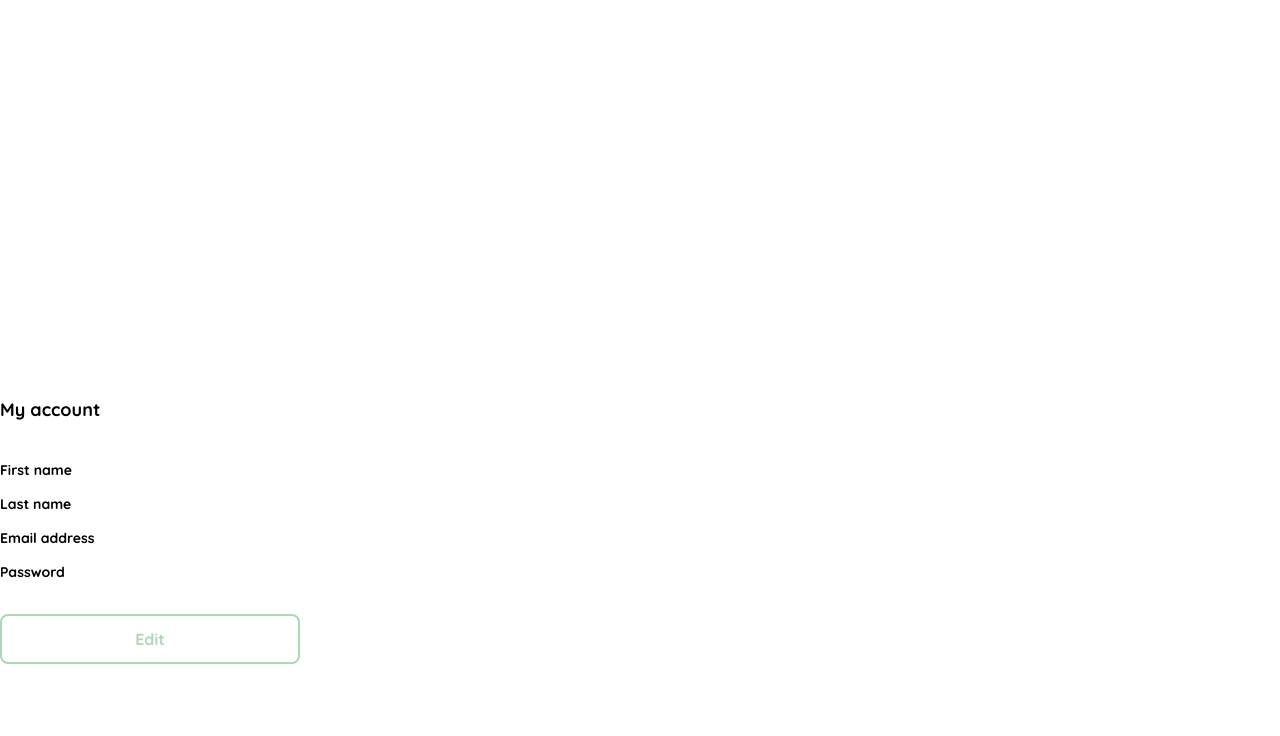
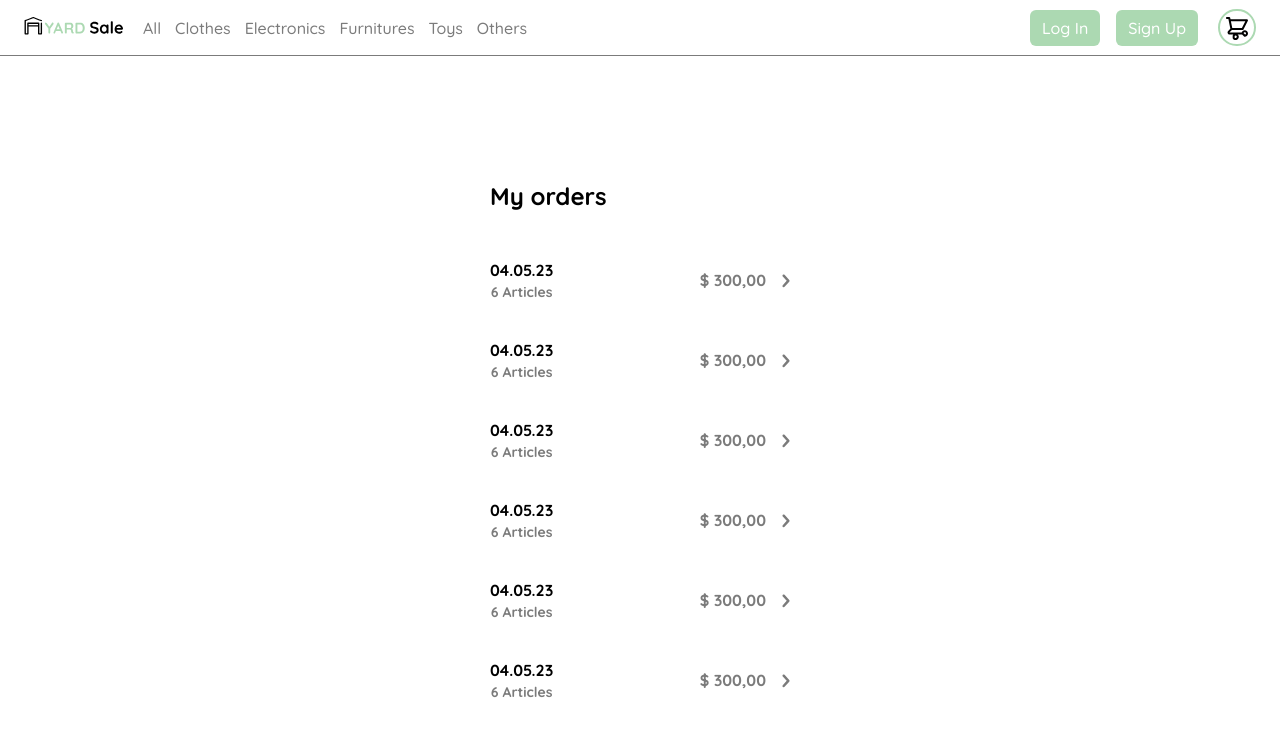
Before and after one commit to VictorCar86/YardSale-E-Commerce, a React (Vite) app: page /my-orders in a window 1280 px wide. Shown: the top 736 px of the page. Built offline with nearby package versions, Linux system fonts and the light colour scheme; no server answers.

Commit message:
Complete order preview section

```diff
--- a/src/containers/MainNavbar.jsx
+++ b/src/containers/MainNavbar.jsx
@@ -1,20 +1,22 @@
 import { useEffect, useRef, useState } from 'react';
-import { Link } from 'react-router-dom';
+import { Link, useNavigate } from 'react-router-dom';
 import { useDispatch, useSelector } from 'react-redux';
 import { modalsState, navbarMobileModal, resetCurrentModal, shoppingCartModal } from '../context/sliceModalsState';
 import { userState } from '../context/sliceUserState';
 import { shoppingCartState } from '../context/sliceShoppingCartState';
+import { FaRegUser } from 'react-icons/fa';
 import { AiOutlineLoading3Quarters } from 'react-icons/ai';
-import { FaRegUser } from 'react-icons/fa';
-import LogoYardSale from '../assets/logos/logoYardSale';
+import AccountMenu from './AccountMenu';
+import NavbarMobile from './NavbarMobile';
 import ShoppingCartModal from './ShoppingCartModal';
 import AdviceSessionModal from './AdviceSessionModal';
+import LogoYardSale from '../assets/logos/logoYardSale';
 import IconMenu from '../assets/icons/IconMenu';
 import IconShoppingCart from '../assets/icons/IconShoppingCart';
-import AccountMenu from './AccountMenu';
-import NavbarMobile from './NavbarMobile';
+import { IoMdArrowBack } from 'react-icons/io';
 
 const MainNavbar = () => {
+    const navigate = useNavigate();
     const mainUserState = useSelector(userState);
     const mainShopCartState = useSelector(shoppingCartState);
     const { currentModal } = useSelector(modalsState);
@@ -45,6 +47,12 @@ const MainNavbar = () => {
         }
     }
 
+    const pathname = window.location.pathname;
+    useEffect(() => {
+        dispatcher(resetCurrentModal());
+    // eslint-disable-next-line react-hooks/exhaustive-deps
+    }, [pathname]);
+
     const accountMenuRef = useRef(null);
 
     useEffect(() => {
@@ -61,12 +69,17 @@ const MainNavbar = () => {
     }, [accountMenuRef]);
 
     return (
-        <nav className='fixed z-30 flex justify-between items-center h-14 w-full py-2 px-6 border-b-very-light-pink border-b bg-white'>
-            <button className='md:hidden block' onClick={toggleNavbarMobile}>
-                <IconMenu />
-            </button>
-            <div className='flex'>
-                <Link to={'/'}>
+        <nav className='fixed z-30 flex justify-between items-center h-14 w-full py-2 px-4 lg:px-6 border-b-very-light-pink border-b bg-white'>
+            <span className='flex gap-3 md:hidden'>
+                <button onClick={() => navigate(-1)} type='button'>
+                    <IoMdArrowBack className="w-7 h-max"/>
+                </button>
+                <button onClick={toggleNavbarMobile} type='button'>
+                    <IconMenu />
+                </button>
+            </span>
+            <div className='flex items-center'>
+                <Link className='h-min max-md:mr-5' to={'/'}>
                     <LogoYardSale className='w-[100px]'/>
                 </Link>
 
@@ -103,8 +116,8 @@ const MainNavbar = () => {
                     </li>
                 </ul>
             </div>
-            <div className=''>
-                <ul className='flex items-center gap-4 lg:gap-5'>
+            <div>
+                <ul className='flex items-center gap-3 lg:gap-5'>
                     <li className='relative md:block hidden text-white'>
                         {mainUserState.fetching && (
                             <button
@@ -135,7 +148,7 @@ const MainNavbar = () => {
                             )}
                             {!userInfo?.email && (
                             <>
-                                <Link className='inline-block h-9 py-1.5 px-3 mr-4 rounded-md bg-hospital-green' to={'/login'}>
+                                <Link className='inline-block h-9 py-1.5 px-3 mr-2.5 lg:mr-4 rounded-md bg-hospital-green' to={'/login'}>
                                     Log In
                                 </Link>
                                 <Link className='inline-block h-9 py-1.5 px-3 rounded-md bg-hospital-green' to={'/signup'}>
--- a/src/containers/NavbarMobile.jsx
+++ b/src/containers/NavbarMobile.jsx
@@ -11,7 +11,7 @@ const NavbarMobile = ({ userState = {}, stateModal }) => {
     }
 
     return (
-        <nav className={`fixed top-14 left-0 flex flex-col justify-between h-[calc(100vh-56px)] w-screen max-w-sm py-9 px-6 bg-white transition-all duration-500 ${(stateModal !== 'NAVBAR_MOBILE') && '-translate-x-full'}`}>
+        <nav className={`fixed top-14 left-0 flex flex-col justify-between h-[calc(100vh-56px)] w-screen max-w-sm py-9 px-6 bg-white overflow-scroll transition-all duration-500 ${(stateModal !== 'NAVBAR_MOBILE') && '-translate-x-full'}`}>
             <article className="font-bold">
                 <h1 className="mb-5">CATEGORIES</h1>
                 <ul className="grid gap-5">
@@ -42,7 +42,7 @@ const NavbarMobile = ({ userState = {}, stateModal }) => {
                 )}
             </article>
 
-            <article>
+            <article className="mt-5">
                 {userState.userInfo && (
                   <>
                     <p className={`mb-5 text-sm text-very-light-pink ${userState.userInfo?.fetching && 'blur-[2px]'}`}>
--- a/src/routes/Login.jsx
+++ b/src/routes/Login.jsx
@@ -6,9 +6,9 @@ import { userState } from "../context/sliceUserState";
 import { Link, useNavigate } from "react-router-dom";
 import fetchUser from "../utils/requests/UserAPI";
 import FormError from "../components/FormError";
+import MainNavbar from "../containers/MainNavbar";
+import LoadingPage from "../containers/LoadingPage";
 import LogoYardSale from "../assets/logos/logoYardSale";
-import LoadingPage from "../containers/LoadingPage";
-import GenericNavbar from "../containers/GenericNavbar";
 
 const Login = () => {
     const { userInfo } = useSelector(userState);
@@ -59,12 +59,16 @@ const Login = () => {
     }
 
     return (
-        <main className="grid place-content-center min-h-screen h-full w-full">
-            <GenericNavbar />
-
-            <div className="w-full h-full min-h-[87vh]">
-                <section className="grid w-[300px] h-max mt-[10%] md:mt-[30%]">
-                    <LogoYardSale className="w-40 h-min my-6 mx-auto"/>
+        <>
+            <header>
+                <MainNavbar />
+            </header>
+            <main className="grid place-content-center min-h-screen pt-14">
+                <section className="w-[300px] h-max">
+                    <LogoYardSale className="hidden sm:block w-40 h-min my-6 mx-auto"/>
+                    <h1 className="block sm:hidden mb-5 text-2xl font-bold">
+                        Log in
+                    </h1>
 
                     <form className="grid" action="POST" ref={formRef}>
                         <label htmlFor="email" className="mb-1.5 text-sm font-bold">
@@ -82,7 +86,7 @@ const Login = () => {
                             Password
                         </label>
                         <input
-                            type="password"
+                            type="current-password"
                             id="password"
                             name="password"
                             placeholder="********"
@@ -106,7 +110,7 @@ const Login = () => {
                         </button>
                     </form>
 
-                    <Link to={'/recovery'} className="w-max mx-auto mb-12 text-sm text-hospital-green text-center">
+                    <Link to={'/recovery'} className="block w-max mx-auto mb-12 text-sm text-hospital-green text-center">
                         Forgot my password
                     </Link>
 
@@ -114,14 +118,14 @@ const Login = () => {
                         Sign up
                     </Link>
                 </section>
-            </div>
 
-            <Toaster richColors position="bottom-center"/>
+                <Toaster richColors position="bottom-center"/>
 
-            {userInfo && (
-                <LoadingPage />
-            )}
-        </main>
+                {userInfo && (
+                    <LoadingPage />
+                )}
+            </main>
+        </>
     )
 }
 
--- a/src/routes/MyAccount.jsx
+++ b/src/routes/MyAccount.jsx
@@ -7,7 +7,6 @@ import { Toaster, toast } from "sonner";
 import LogoYardSale from "../assets/logos/logoYardSale";
 import LoadingPage from "../containers/LoadingPage";
 import userAPI from "../utils/requests/UserAPI";
-import GenericNavbar from "../containers/GenericNavbar";
 import MainNavbar from "../containers/MainNavbar";
 
 const MyAccount = () => {
@@ -68,16 +67,19 @@ const MyAccount = () => {
     }
 
     return (
-        <main className="grid place-content-center min-h-screen h-full w-full">
-            {/* <GenericNavbar /> */}
+        <>
+            <header>
                 <MainNavbar />
-
-            <section className="w-full min-h-[87vh] h-full font-bold">
-                <LogoYardSale className="w-40 h-min my-6 mx-auto"/>
+            </header>
+            <main className="min-h-screen h-full w-full">
+                <section className="grid place-content-center w-full min-h-screen h-full pt-14 font-bold">
+                    <LogoYardSale className="hidden sm:block w-40 h-min my-6 mx-auto"/>
 
                     {!editMode && (
-                    <article className='grid w-[300px] md:mt-[30%]'>
-                        <h1 className="mt-3 text-lg">My account</h1>
+                        <article className='grid w-[300px]'>
+                            <h1 className="mt-3 text-2xl">
+                                My account
+                            </h1>
                             <div className="grid gap-2 mt-9 mb-2.5">
                                 <article className="mb-1.5 text-sm">
                                     <p>First name</p>
@@ -192,6 +194,7 @@ const MyAccount = () => {
                     <LoadingPage />
                 )}
             </main>
+        </>
     )
 }
 
--- a/src/routes/MyOrders.jsx
+++ b/src/routes/MyOrders.jsx
@@ -1,49 +1,38 @@
+import MainNavbar from "../containers/MainNavbar";
+import IconLittleArrow from "../assets/icons/IconLittleArrow";
+
 const MyOrders = () => {
     return (
-        <main>
-            <section className="w-full min-h-[87vh] h-full font-bold">
-                    <article className='grid w-[300px] md:mt-[30%]'>
-                        <h1 className="mt-3 text-lg">My account</h1>
-                        <div className="grid gap-2 mt-9 mb-2.5">
-                            <article className="mb-1.5 text-sm">
-                                <p>First name</p>
-                                {/* <p className={`mt-2 text-base text-very-light-pink ${mainUserState.fetching && 'blur-[3px]'}`}>
-                                    {userInfo !== null ? userInfo.firstName : 'loading...'}
-                                </p> */}
-                            </article>
-
-                            <article className="mb-1.5 text-sm">
-                                <p>Last name</p>
-                                {/* <p className={`mt-2 text-base text-very-light-pink ${mainUserState.fetching && 'blur-[3px]'}`}>
-                                    {userInfo !== null ? userInfo.lastName : 'loading...'}
-                                </p> */}
-                            </article>
-
-                            <article className="mb-1.5 text-sm">
-                                <p>Email address</p>
-                                {/* <p className={`mt-2 text-base text-very-light-pink ${mainUserState.fetching && 'blur-[3px]'}`}>
-                                    {userInfo !== null ? userInfo.email : 'loading...'}
-                                </p> */}
-                            </article>
-
-                            <article className="mb-1.5 text-sm">
-                                <p>Password</p>
-                                {/* <p className={`mt-2 text-base text-very-light-pink ${mainUserState.fetching && 'blur-[3px]'}`}>
-                                    **********
-                                </p> */}
-                            </article>
-                        </div>
-
-                        <button
-                            type="button"
-                            className="secondary-button"
-                            // onClick={toggleEditMode}
-                        >
-                            Edit
-                        </button>
-                    </article>
-            </section>
-        </main>
+        <>
+            <header>
+                <MainNavbar/>
+            </header>
+            <main className="grid place-content-center min-h-screen h-full w-screen pt-14">
+                <section className="w-[300px] h-full font-bold">
+                    <h1 className="mt-9 text-2xl">
+                        My orders
+                    </h1>
+                    <ul className="grid gap-4 mt-9">
+                        {[...Array(6).keys()].map(i => (
+                            <li key={i}>
+                                <button className="flex justify-between h-16 w-full text-base" type="button">
+                                    <span className="flex flex-col justify-center h-full">
+                                        <p>04.05.23</p>
+                                        <p className='text-sm text-very-light-pink'>
+                                            6 Articles
+                                        </p>
+                                    </span>
+                                    <span className="flex items-center gap-4 h-full text-very-light-pink">
+                                        <span>$ 300,00</span>
+                                        <IconLittleArrow className='inline-block w-2 h-max mt-0.5'/>
+                                    </span>
+                                </button>
+                            </li>
+                        ))}
+                    </ul>
+                </section>
+            </main>
+        </>
     )
 }
 
--- a/src/routes/Signup.jsx
+++ b/src/routes/Signup.jsx
@@ -5,8 +5,8 @@ import { useNavigate } from "react-router-dom";
 import { RiLoader4Fill } from "react-icons/ri";
 import userAPI from "../utils/requests/UserAPI";
 import FormError from "../components/FormError";
+import MainNavbar from "../containers/MainNavbar";
 import LogoYardSale from "../assets/logos/logoYardSale";
-import GenericNavbar from "../containers/GenericNavbar";
 
 const Signup = () => {
     const navigator = useNavigate();
@@ -81,12 +81,16 @@ const Signup = () => {
     }
 
     return (
-        <main className="grid place-content-center min-h-screen">
-            <GenericNavbar />
-
-            <div className="w-full h-full min-h-[87vh]">
-                <section className="w-[300px] h-max md:mt-[30%]">
-                    <LogoYardSale className="w-40 h-min my-6 mx-auto"/>
+        <>
+            <header>
+                <MainNavbar />
+            </header>
+            <main className="grid place-content-center min-h-screen pt-14">
+                <section className="w-[300px] h-max">
+                    <LogoYardSale className="hidden sm:block w-40 h-min my-6 mx-auto"/>
+                    <h1 className="block sm:hidden mb-5 text-2xl font-bold">
+                        Sign up
+                    </h1>
 
                     <form className="grid" action="POST" ref={formRef}>
                         <label htmlFor="first_name" className="mb-1.5 text-sm font-bold">
@@ -126,7 +130,7 @@ const Signup = () => {
                             Password
                         </label>
                         <input
-                            type="password"
+                            type="new-password"
                             id="password_1"
                             name="password_1"
                             placeholder="********"
@@ -137,7 +141,7 @@ const Signup = () => {
                             Repeat password
                         </label>
                         <input
-                            type="password"
+                            type="new-password"
                             id="password_2"
                             name="password_2"
                             placeholder="********"
@@ -167,10 +171,10 @@ const Signup = () => {
                         </button>
                     </form>
                 </section>
-            </div>
 
-            <Toaster richColors position="bottom-center"/>
-        </main>
+                <Toaster richColors position="bottom-center"/>
+            </main>
+        </>
     )
 }
 
--- a/src/routes/SuccessRecover.jsx
+++ b/src/routes/SuccessRecover.jsx
@@ -1,11 +1,12 @@
 import { useRef, useState } from "react";
 import { useDispatch } from "react-redux";
 import { Toaster, toast } from "sonner";
-import { useNavigate } from "react-router-dom";
+import { Link, useNavigate } from "react-router-dom";
 import LogoYardSale from "../assets/logos/logoYardSale";
 import userAPI from "../utils/requests/UserAPI";
 import shoppingCartAPI from "../utils/requests/ShoppingCartAPI";
 import FormError from "../components/FormError";
+import { GoAlert } from "react-icons/go";
 
 const SuccessRecover = () => {
     const navigate = useNavigate();
@@ -20,8 +21,8 @@ const SuccessRecover = () => {
         event.preventDefault();
 
         const formData = new FormData(formRef.current);
-        const pass1 = formData.get('password_#1');
-        const pass2 = formData.get('password_#2');
+        const pass1 = formData.get('new-password-#1');
+        const pass2 = formData.get('new-password-#2');
 
         if ((pass1 === "" || pass2 === "") || (pass1 !== pass2)){
             setPasswordError(true);
@@ -34,7 +35,7 @@ const SuccessRecover = () => {
         const config = {
             body: {
                 token,
-                newPassword: formData.get('password_#2'),
+                newPassword: pass2,
             },
             onSuccess: () => {
                 userAPI.USER_INFO({}, dispatcher);
@@ -47,9 +48,10 @@ const SuccessRecover = () => {
     }
 
     return (
-        <main>
-            <section className='w-full h-screen grid place-items-center'>
-                <div className="grid w-[300px]">
+        <main className='w-full h-screen grid place-items-center'>
+            {token && (
+
+                <section className="grid w-[300px]">
                     <LogoYardSale className="w-40 h-min my-6 mx-auto"/>
 
                     <h1 className="text-lg my-3 font-bold text-center h-6">
@@ -60,24 +62,24 @@ const SuccessRecover = () => {
                     </p>
 
                     <form method="POST" className="flex flex-col" ref={formRef} onSubmit={sendPassword}>
-                        <label htmlFor="password_#1" className="font-bold text-sm mb-1">
+                        <label htmlFor="new-password-#1" className="font-bold text-sm mb-1">
                             Password
                         </label>
                         <input
-                            type="password"
-                            id="password_#1"
-                            name="password_#1"
+                            type="new-password"
+                            id="new-password-#1"
+                            name="new-password-#1"
                             placeholder="*********"
                             className="bg-input-field h-[42px] p-2 mb-3 rounded-lg text-base"
                         />
 
-                        <label htmlFor="password_#2" className="font-bold text-sm mb-1">
+                        <label htmlFor="new-password-#2" className="font-bold text-sm mb-1">
                             Repeat password
                         </label>
                         <input
-                            type="password"
-                            id="password_#2"
-                            name="password_#2"
+                            type="new-password"
+                            id="new-password-#2"
+                            name="new-password-#2"
                             placeholder="*********"
                             className="bg-input-field h-[42px] p-2 mb-3 rounded-lg"
                         />
@@ -86,8 +88,23 @@ const SuccessRecover = () => {
 
                         <input type="submit" value="Confirm" className="primary-button"/>
                     </form>
-                </div>
-            </section>
+                </section>
+            )}
+
+            {!token && (
+                <section className="text-center font-bold">
+                    <span className="block w-max p-4 mx-auto mb-4 rounded-full bg-black">
+                        <GoAlert className="w-16 h-max -mt-1 mb-1 fill-yellow-500"/>
+                    </span>
+
+                    <p>{"There's no any provided token."}</p>
+                    <p>You will be redirected to main page.</p>
+
+                    <Link className="primary-button" to={'/'}>
+                        Go to Home Page
+                    </Link>
+                </section>
+            )}
 
             <Toaster richColors position="bottom-center"/>
         </main>
```
Also changed, not shown: src/containers/GenericNavbar.jsx (deleted, +0 -22 lines), src/routes/Recovery.jsx (+12 -13 lines). Lines whose indentation alone changed are shown as unchanged.
